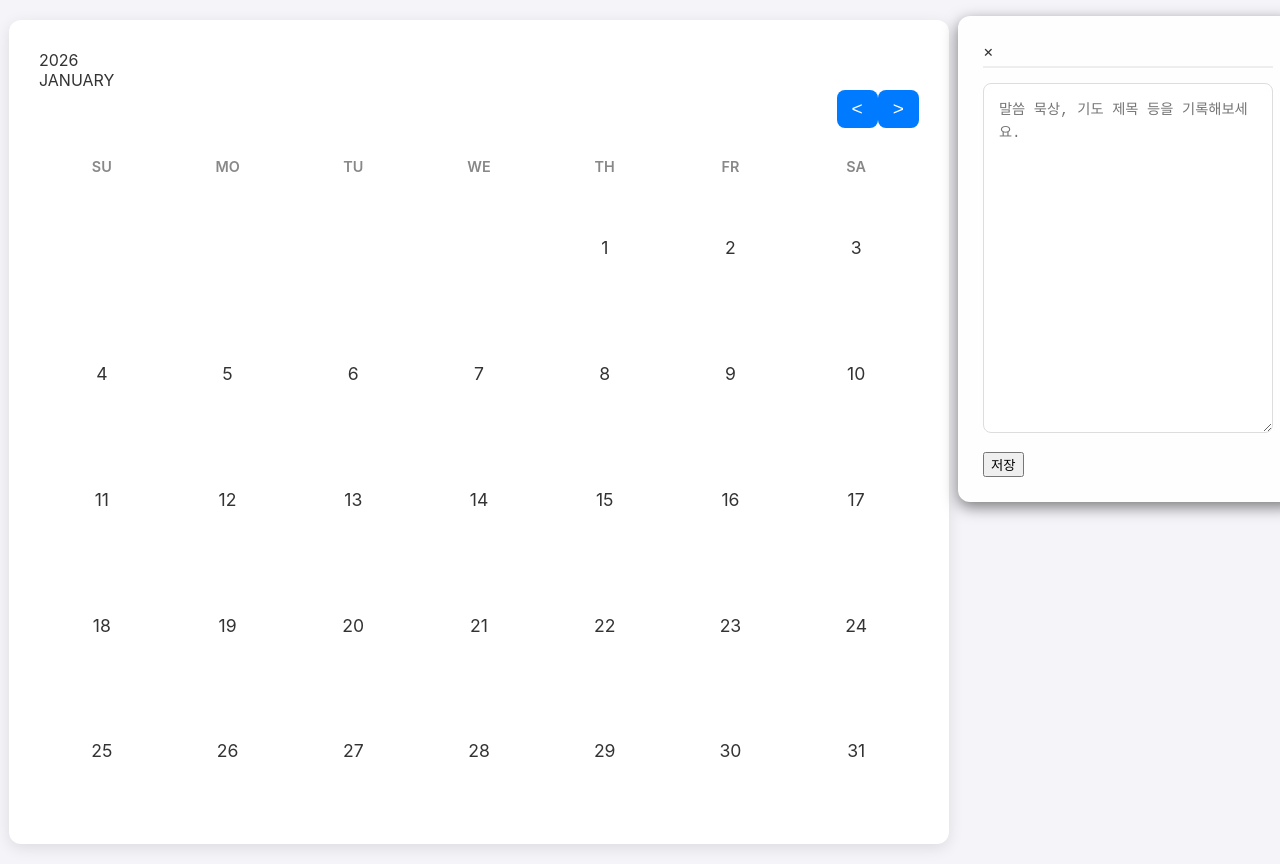
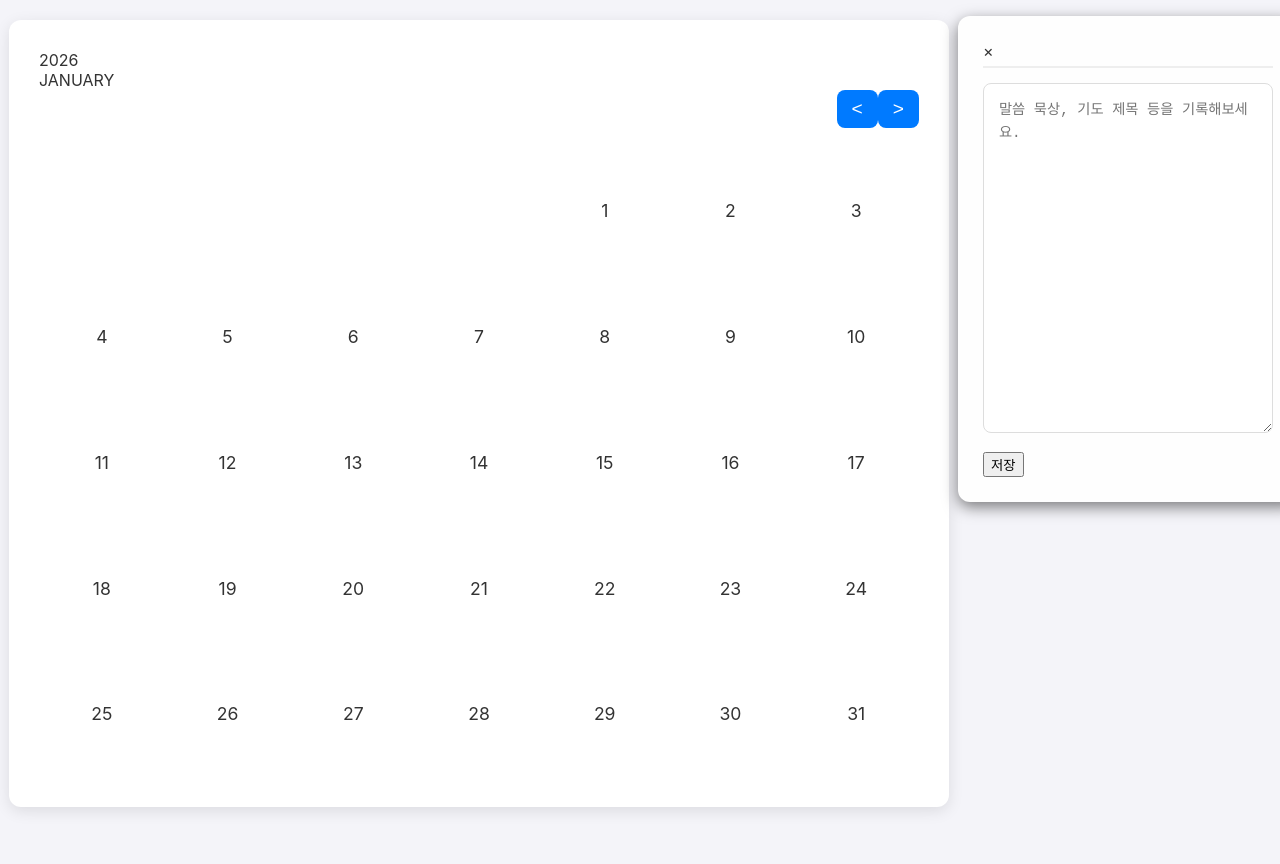
Before and after one commit to leesh1458-lgtm/leeshinhyeoung, a plain HTML site: page index.html in a window 1280 px wide. After the commit the page ends 827 px from the top, so only its background shows below. Drawn offline with Linux system fonts and the light colour scheme.

Commit message:
Update index.html

```diff
--- a/index.html
+++ b/index.html
@@ -14,7 +14,8 @@
             <div class="left-info">
                 <div id="current-year"></div>
                 <div id="current-month"></div>
-            </div>
+
+                </div>
 
             <div class="right-grid">
 
@@ -25,14 +26,7 @@
                 </div>
 
                 <div id="calendar-grid">
-                    <div class="day-name">SU</div>
-                    <div class="day-name">MO</div>
-                    <div class="day-name">TU</div>
-                    <div class="day-name">WE</div>
-                    <div class="day-name">TH</div>
-                    <div class="day-name">FR</div>
-                    <div class="day-name">SA</div>
-                </div>
+                    </div>
             </div>
         </div>
     </div>
```
